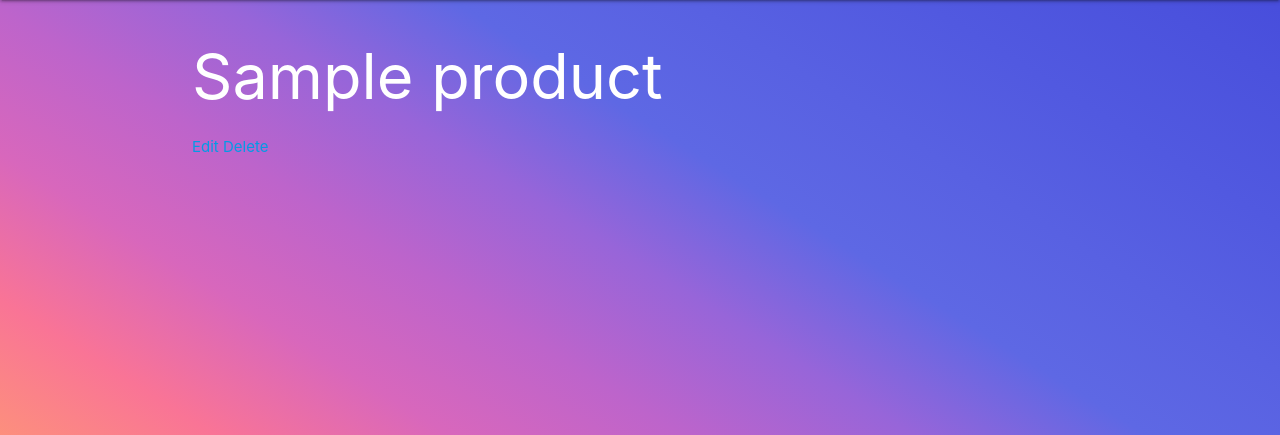
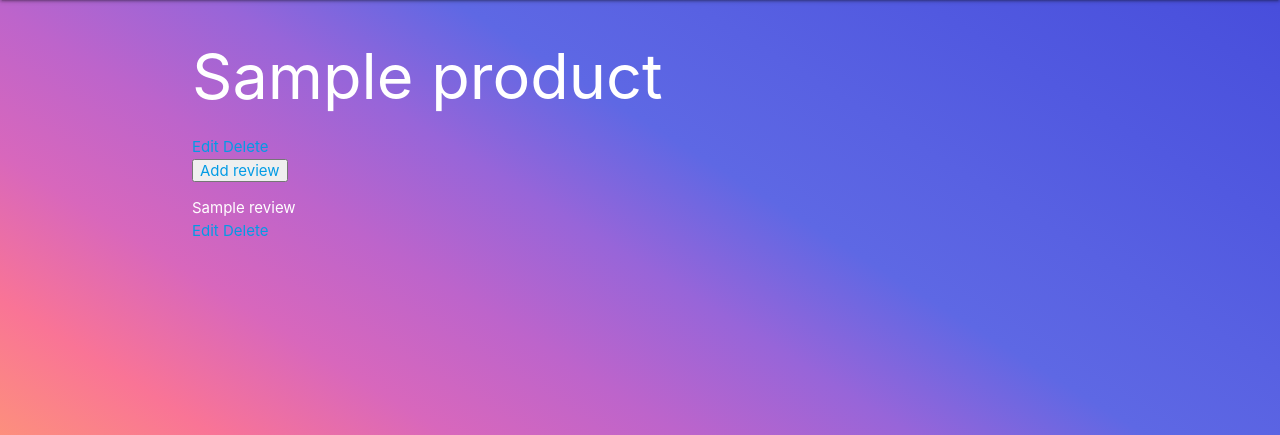
Before and after one commit to victordevera24/project-3, a Django app: page /product/1/ in a window 1280 px wide. Shown: the part 64-499 px from the top of the page. Run offline with Django 4.2, Linux system fonts and the light colour scheme; a user stored in the database is signed in; tables that the repository leaves empty hold one stand-in row (values such as "Sample post").

Commit message:
adding working create review, edit review, delete review

```diff
--- a/shopping_project/main_app/models.py
+++ b/shopping_project/main_app/models.py
@@ -41,7 +41,6 @@ class Product(models.Model):
         return f"{self.name} {self.sale_end}"
 
     def get_absolute_url(self):
-        # print(f'here is the print {self}')
         return reverse('product_detail', kwargs={'product_id': self.id})
 
 
@@ -54,10 +53,13 @@ class WishList(models.Model):
 
 class Review(models.Model):
     title = models.CharField(max_length=100)
-    content = models.TextField(max_length=100)
+    review = models.TextField(max_length=100)
     rating = models.IntegerField()
     user = models.ForeignKey(User, on_delete=models.CASCADE)
     product = models.ForeignKey(Product, on_delete=models.CASCADE)
 
     def __str__(self):
         return self.title
+
+    def get_absolute_url(self):
+        return reverse('product_detail', kwargs={'product_id': self.product.id})
--- a/shopping_project/main_app/templates/products/detail.html
+++ b/shopping_project/main_app/templates/products/detail.html
@@ -3,8 +3,18 @@
 
 <h1>{{product.name}}</h1>
 <div class="card-action">
-    <a href="{% url 'products_update' product.id %}">Edit</a>
-    <a href="{% url 'products_delete' product.id  %}">Delete</a>
-  </div>
+  <a href="{% url 'products_update' product.id %}">Edit</a>
+  <a href="{% url 'products_delete' product.id  %}">Delete</a>
+</div>
+
+<button><a href="{% url 'new_review' product.id %}">Add review</a></button>
+
+{% for review in reviews %}
+  <ul>
+      <li>{{ review.title }}</li>
+      <a href="{% url 'review_update' review.id %}">Edit</a>
+      <a href="{% url 'review_delete' review.id  %}">Delete</a>
+  </ul>
+{% endfor %}
 
 {% endblock %}
--- a/shopping_project/main_app/urls.py
+++ b/shopping_project/main_app/urls.py
@@ -8,9 +8,13 @@ urlpatterns = [
      path('stores/create/', views.StoreCreate.as_view(), name="stores_create"),
      path('stores/<int:store_id>/', views.store_detail, name="detail"),
      path('stores/<int:store_id>/new_product/', views.new_product, name="new_product"),
-     path('stores/<int:store_id>/product_create', views.product_create, name="product_create"),
+     path('stores/<int:store_id>/product_create/', views.product_create, name="product_create"),
      path('accounts/signup/', views.signup, name='signup'),
      path('products/<int:pk>/update/', views.ProductUpdate.as_view(), name='products_update'),
      path('products/<int:pk>/delete/', views.ProductDelete.as_view(), name='products_delete'),
-     path('product/<int:product_id>/', views.product_detail, name='product_detail')
+     path('product/<int:product_id>/', views.product_detail, name='product_detail'),
+     path('product/<int:product_id>/new_review/', views.new_review, name='new_review'),
+     path('product/<int:product_id>/review_create/', views.review_create, name='review_create'),
+     path('review/<int:pk>/update/', views.ReviewUpdate.as_view(), name='review_update'),
+     path('review/<int:pk>/delete/', views.ReviewDelete.as_view(), name='review_delete'),
 ]
--- a/shopping_project/main_app/views.py
+++ b/shopping_project/main_app/views.py
@@ -1,7 +1,8 @@
 from django.shortcuts import render, redirect
 from django.http import HttpResponse
-from .models import Store, Product
+from .models import Store, Product, Review
 from .forms import ProductForm
+from .forms import ReviewForm
 from django.views.generic.edit import CreateView, UpdateView, DeleteView
 from django.urls import reverse, reverse_lazy
 import os
@@ -92,4 +93,30 @@ class ProductDelete(LoginRequiredMixin, DeleteView):
 @login_required
 def product_detail(request, product_id):
   product = Product.objects.get(id=product_id)
-  return render(request, 'products/detail.html', {'product':product})
+  reviews = Review.objects.filter(product=product_id)
+  return render(request, 'products/detail.html', {'product':product, 'reviews':reviews})
+
+@login_required
+def new_review(request, product_id):
+  form = ReviewForm()
+  return render(request, 'reviews/create.html', {'form' : form, 'product' : product_id})
+
+
+@login_required
+def review_create(request, product_id):
+  product = Product.objects.get(id=product_id)
+  form = ReviewForm(request.POST)
+  if form.is_valid():
+    new_review = form.save(commit=False)
+    new_review.product = product
+    new_review.user = request.user
+    new_review.save()
+  return redirect('product_detail', product_id = product_id)
+
+class ReviewUpdate(LoginRequiredMixin, UpdateView):
+  model = Review
+  fields = ['title', 'review', 'rating']
+
+class ReviewDelete(LoginRequiredMixin, DeleteView):
+  model = Review
+  success_url = '/stores/'
```
Also changed, not shown: shopping_project/main_app/forms.py (+6 -2 lines), shopping_project/main_app/templates/main_app/review_confirm_delete.html (added, +13 -0 lines), shopping_project/main_app/templates/main_app/review_form.html (added, +16 -0 lines), shopping_project/main_app/templates/reviews/create.html (added, +16 -0 lines), shopping_project/main_app/migrations/0001_initial.py, shopping_project/main_app/migrations/0002_wishlist.py (deleted), shopping_project/main_app/migrations/0003_wishlist_name.py (deleted).
